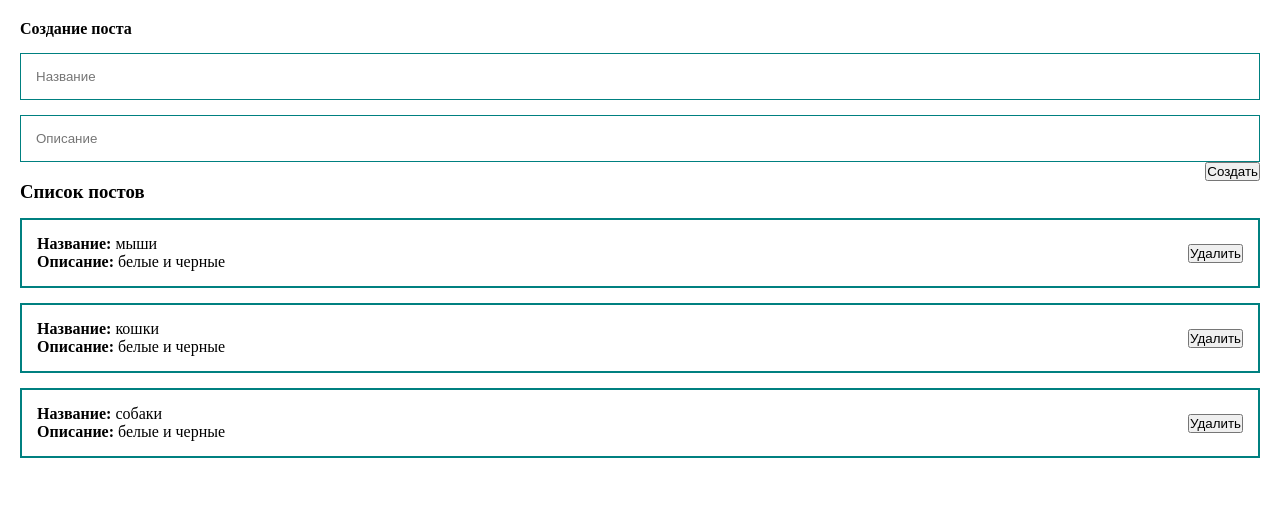
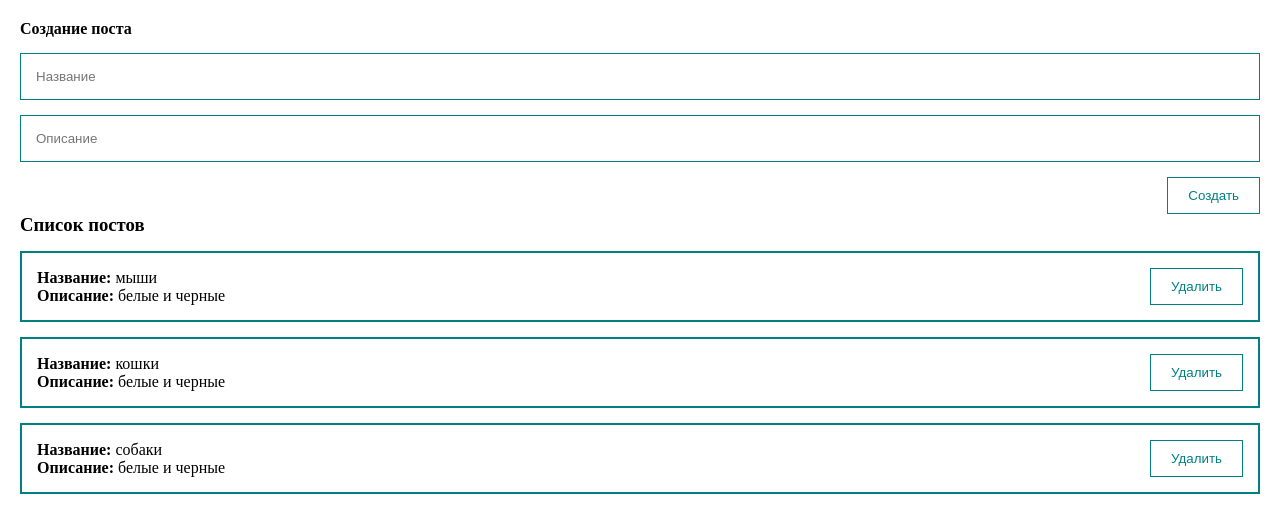
Before and after one commit to danikman89/vue, a Vue app: page / in a window 1280 px wide. Shown: the top 532 px of the page. Built offline with nearby package versions, Linux system fonts and the light colour scheme.

Commit message:
refactor: change structure

```diff
--- a/src/components/PostForm.vue
+++ b/src/components/PostForm.vue
@@ -3,7 +3,9 @@
     <h4>Создание поста</h4>
     <input v-model="post.input" class="input" type="text" placeholder="Название" />
     <input v-model="post.body" class="input" type="text" placeholder="Описание" />
-    <my-button style="align-self: flex-end" @click="createPost">Создать</my-button>
+    <my-button style="align-self: flex-end; margin-top: 15px" @click="createPost"
+      >Создать</my-button
+    >
   </form>
 </template>
 
--- a/src/components/PostItem.vue
+++ b/src/components/PostItem.vue
@@ -5,12 +5,16 @@
       <div><strong>Описание:</strong> {{ post.body }}</div>
     </div>
     <div class="btns">
-      <button>Удалить</button>
+      <my-button>Удалить</my-button>
     </div>
   </div>
 </template>
 <script>
+import MyButton from './UI/MyButton.vue';
 export default {
+  components: {
+    MyButton,
+  },
   props: {
     post: {
       type: Object,
--- a/src/components/UI/MyButton.vue
+++ b/src/components/UI/MyButton.vue
@@ -1,5 +1,5 @@
 <template>
-  <button>
+  <button class="btn">
     <slot></slot>
   </button>
 </template>
@@ -14,7 +14,6 @@
   padding: 10px 20px;
   color: teal;
   border: 1px solid teal;
-  margin-top: 15px;
   cursor: pointer;
 }
 </style>
```
